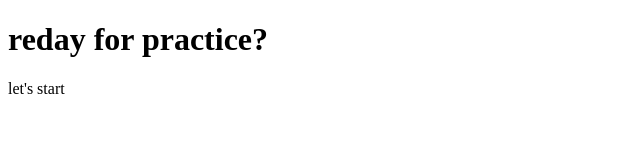
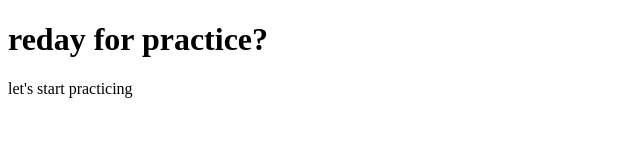
Before and after one commit to Debanjoly/Practice, a plain HTML site: page index.html in a window 1280 px wide. Shown: the full height of the page, 0-640 px from the left. Drawn offline with Linux system fonts and the light colour scheme.

Commit message:
added some text

```diff
--- a/index.html
+++ b/index.html
@@ -7,7 +7,7 @@
   <body>
   <h1>reday for practice?</h1>
   <p>
-    let's start
+    let's start practicing
     </p>
   </body>
 </html>
```
